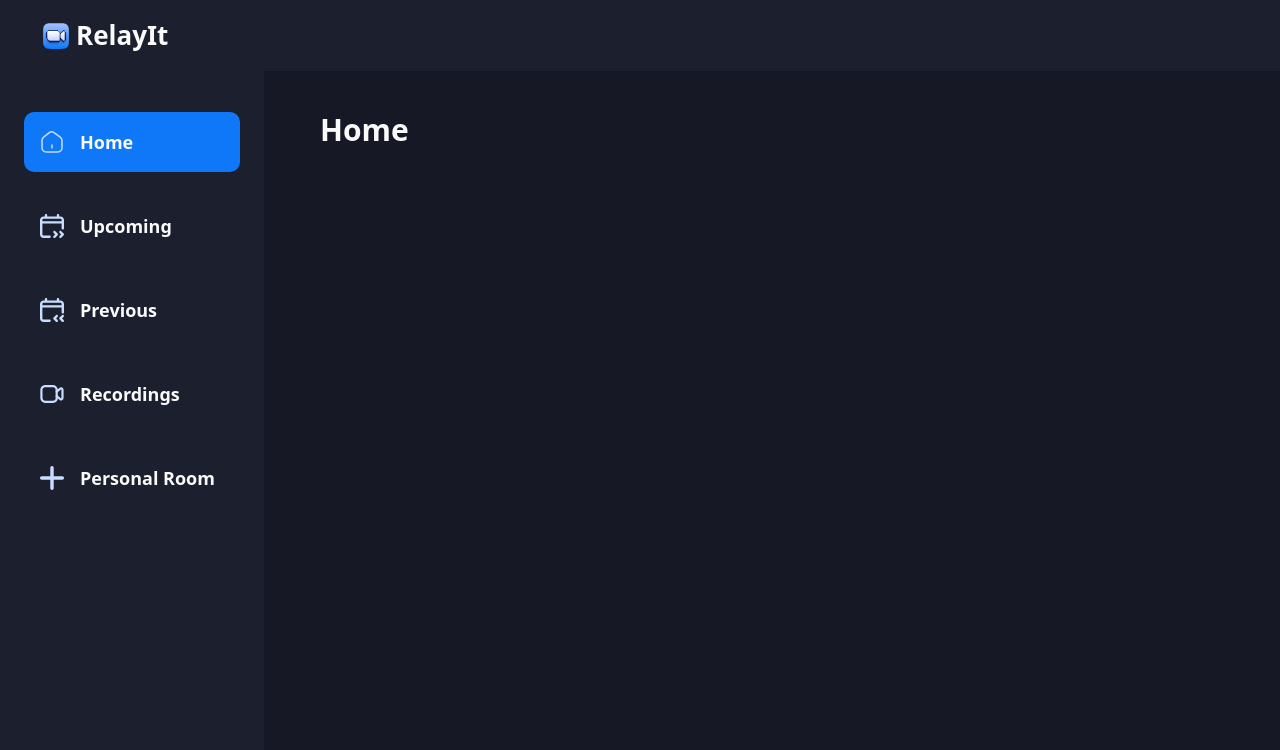
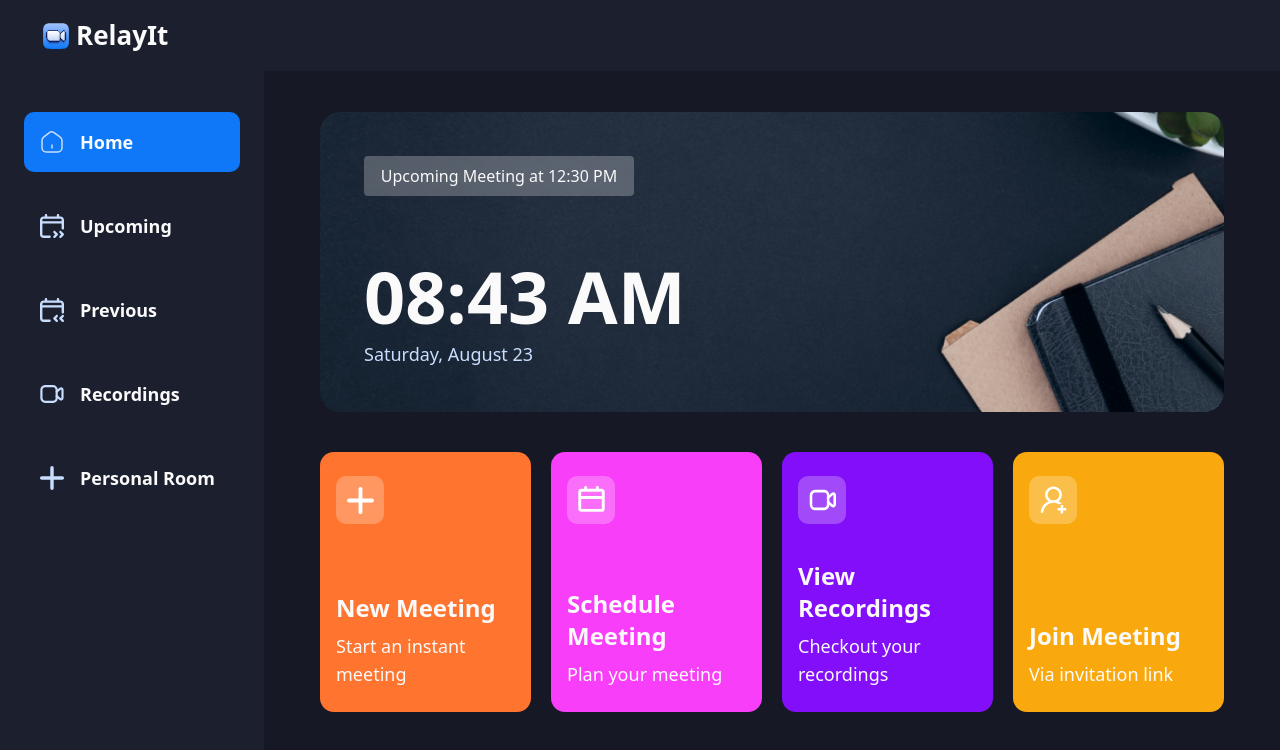
Before and after one commit to AlphaBeast97/RelayIt, a Next.js app in the folder relay/: page / in a window 1280 px wide. Shown: the top 750 px of the page. Built offline with nearby package versions, Linux system fonts and the light colour scheme; no server answers.

Commit message:
feat: Added Cards to Home Page

```diff
--- a/relay/src/app/(root)/(home)/page.tsx
+++ b/relay/src/app/(root)/(home)/page.tsx
@@ -1,14 +1,33 @@
-import React from 'react'
+import MeetingTypeList from "@/components/MeetingTypeList";
+import React from "react";
 
 const Home = () => {
+  const time = new Date().toLocaleTimeString([], {
+    hour: "2-digit",
+    minute: "2-digit",
+  });
+  const date = new Date().toLocaleDateString([], {
+    weekday: "long",
+    month: "long",
+    day: "numeric",
+  });
   return (
-    <section className='flex size-full flex-col gap-10'>
-      <h1 className='text-3xl font-bold'>
-        Home
-      </h1>
+    <section className="flex size-full flex-col gap-10">
+      <div className="h-[300px] w-full rounded-[20px] backgroundImage bg-cover">
+        <div className="flex h-full flex-col justify-between max-md:px-5 max-md:py-8 md:p-8 lg:p-11 ">
+          <h2 className="glassmorphism max-w-[270px] rounded py-2 text-center text-base font-normal">
+            Upcoming Meeting at 12:30 PM
+          </h2>
+          <div className="flex flex-col gap-2">
+            <h1 className="text-4xl font-extrabold lg:text-7xl">{time}</h1>
+            <p className="text-lg font-medium text-sky-1">{date}</p>
+          </div>
+        </div>
+      </div>
 
+      <MeetingTypeList />
     </section>
-  )
-}
+  );
+};
 
-export default Home
+export default Home;
--- a/relay/src/app/globals.css
+++ b/relay/src/app/globals.css
@@ -113,6 +113,11 @@
   --color-dark-1: #1c1f2e;
   --color-dark-2: #161925;
   --color-blue-1: #0e78f9;
+  --color-sky-1: #c9ddff;
+  --color-orange-1: #ff742e;
+  --color-yellow-1: #f9a90e;
+  --color-purple-1: #830ef9;
+  --color-pink-1: #f83ef9;
 }
 
 .str-video__call-stats {
@@ -225,10 +230,28 @@
   .bg-blue-1 {
     background-color: var(--color-blue-1);
   }
+  .text-sky-1 {
+    color: var(--color-sky-1);
+  }
+  .bg-orange-1 {
+    background-color: var(--color-orange-1);
+  }
+  .bg-yellow-1 {
+    background-color: var(--color-yellow-1);
+  }
+  .bg-purple-1 {
+    background-color: var(--color-purple-1);
+  }
+  .bg-pink-1 {
+    background-color: var(--color-pink-1);
+  }
   .flex-center {
     @apply flex justify-center items-center;
   }
   .flex-between {
     @apply flex justify-between items-center;
   }
+  .backgroundImage {
+    background-image: url("/images/hero-background.png");
+  }
 }
--- /dev/null
+++ b/relay/src/components/HomeCard.tsx
@@ -0,0 +1,37 @@
+"use client";
+import Image from "next/image";
+import React from "react";
+
+interface HomeCardProps {
+  img: string;
+  title: string;
+  description: string;
+  handleClick: () => void;
+  className?: string;
+}
+
+const HomeCard = ({
+  img,
+  title,
+  description,
+  handleClick,
+  className,
+}: HomeCardProps) => {
+  return (
+    <div
+      className={`bg-orange-1 px-4 py-6 flex flex-col justify-between w-full xl:max-w-[270px] min-h-[260px] rounded-[14px] cursor-pointer ${className}`}
+      onClick={handleClick}
+    >
+      <div className="flex-center glassmorphism size-12 rounded-[10px]">
+        <Image src={img} alt="meeting" width={27} height={27} />
+      </div>
+
+      <div className="flex flex-col gap-2">
+        <h1 className="text-2xl font-bold">{title}</h1>
+        <p className="text-lg font-normal">{description}</p>
+      </div>
+    </div>
+  );
+};
+
+export default HomeCard;
--- /dev/null
+++ b/relay/src/components/MeetingTypeList.tsx
@@ -0,0 +1,45 @@
+"use client";
+import React, { useState } from "react";
+import HomeCard from "./HomeCard";
+import { useRouter } from "next/navigation";
+
+const MeetingTypeList = () => {
+  const [meetingState, setMeetingState] = useState<
+    "isScheduleMeeting" | "isJoiningMeeting" | "isInstantMeeting" | undefined
+  >();
+  const router = useRouter();
+  return (
+    <section className="grid grid-cols-1 gap-5 md:grid-cols-2 xl:grid-cols-4">
+      <HomeCard
+        img="/icons/add-meeting.svg"
+        title="New Meeting"
+        description="Start an instant meeting"
+        handleClick={() => setMeetingState("isInstantMeeting")}
+        className="bg-orange-1"
+      />
+      <HomeCard
+        img="/icons/schedule.svg"
+        title="Schedule Meeting"
+        description="Plan your meeting"
+        handleClick={() => setMeetingState("isScheduleMeeting")}
+        className="bg-pink-1"
+      />
+      <HomeCard
+        img="/icons/recordings.svg"
+        title="View Recordings"
+        description="Checkout your recordings"
+        handleClick={() => router.push("/recordings")}
+        className="bg-purple-1"
+      />
+      <HomeCard
+        img="/icons/join-meeting.svg"
+        title="Join Meeting"
+        description="Via invitation link"
+        handleClick={() => setMeetingState("isJoiningMeeting")}
+        className="bg-yellow-1"
+      />
+    </section>
+  );
+};
+
+export default MeetingTypeList;
```
